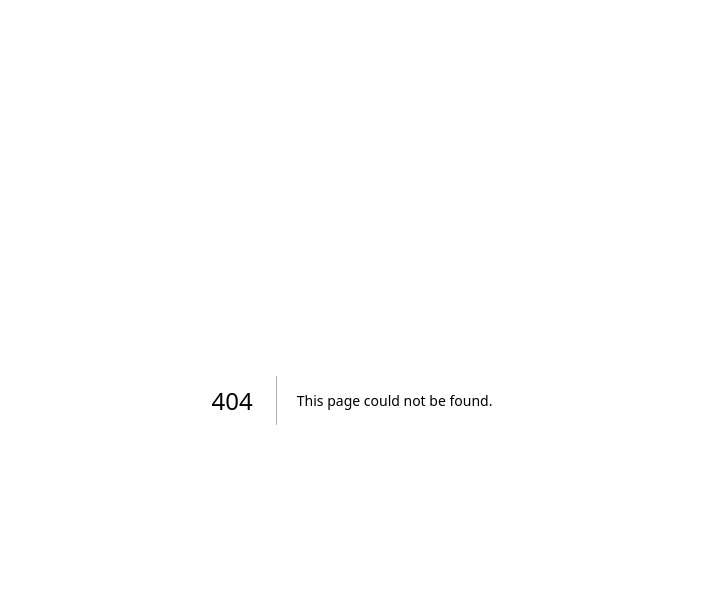
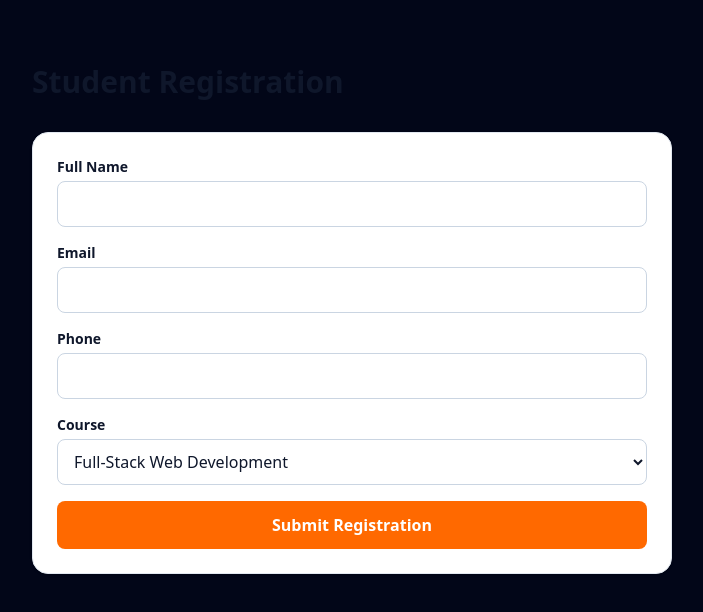
Before and after one commit to abulmalik-6304/Click-Computer-Center, a Next.js app: page /training/register in a window 1280 px wide. Before the commit this address had no page. Shown: the top 612 px of the page, without its empty margins (288-991 px from the left). Built offline with nearby package versions, Linux system fonts and the light colour scheme.

Commit message:
Add registration page for student enrollment

```diff
--- /dev/null
+++ b/src/app/training/register/page.tsx
@@ -0,0 +1,57 @@
+"use client";
+import { useState } from "react";
+import { useSearchParams } from "next/navigation";
+
+export default function RegisterPage() {
+  const params = useSearchParams();
+  const [status, setStatus] = useState<"idle" | "loading" | "ok" | "error">("idle");
+
+  async function onSubmit(e: React.FormEvent<HTMLFormElement>) {
+    e.preventDefault();
+    setStatus("loading");
+    const fd = new FormData(e.currentTarget);
+    const res = await fetch("/api/training/register", {
+      method: "POST",
+      body: JSON.stringify(Object.fromEntries(fd)),
+      headers: { "Content-Type": "application/json" },
+    });
+    setStatus(res.ok ? "ok" : "error");
+    if (res.ok) (e.target as HTMLFormElement).reset();
+  }
+
+  return (
+    <div className="max-w-2xl mx-auto px-4 py-16">
+      <h1 className="text-3xl font-bold text-slate-900">Student Registration</h1>
+      <form onSubmit={onSubmit} className="mt-8 space-y-4 bg-white p-6 rounded-2xl border border-slate-200 shadow-sm">
+        <div>
+          <label className="block text-sm font-semibold text-slate-900 mb-1">Full Name</label>
+          <input required name="fullName" className="w-full rounded-lg border border-slate-300 px-3 py-2.5 text-slate-900" />
+        </div>
+        <div>
+          <label className="block text-sm font-semibold text-slate-900 mb-1">Email</label>
+          <input required name="email" type="email" className="w-full rounded-lg border border-slate-300 px-3 py-2.5 text-slate-900" />
+        </div>
+        <div>
+          <label className="block text-sm font-semibold text-slate-900 mb-1">Phone</label>
+          <input required name="phone" className="w-full rounded-lg border border-slate-300 px-3 py-2.5 text-slate-900" />
+        </div>
+        <div>
+          <label className="block text-sm font-semibold text-slate-900 mb-1">Course</label>
+          <select name="course" defaultValue={params.get("course") ?? "web-dev"}
+            className="w-full rounded-lg border border-slate-300 px-3 py-2.5 text-slate-900">
+            <option value="web-dev">Full-Stack Web Development</option>
+            <option value="ccna">Networking (CCNA Prep)</option>
+            <option value="office">MS Office & Digital Literacy</option>
+            <option value="graphic">Graphic Design Essentials</option>
+          </select>
+        </div>
+        <button disabled={status === "loading"}
+          className="w-full py-3 bg-orange-500 hover:bg-orange-600 text-white font-semibold rounded-lg disabled:opacity-50">
+          {status === "loading" ? "Submitting…" : "Submit Registration"}
+        </button>
+        {status === "ok" && <p className="text-emerald-700 font-medium">✅ Registration received.</p>}
+        {status === "error" && <p className="text-red-600 font-medium">Something went wrong.</p>}
+      </form>
+    </div>
+  );
+}
```
